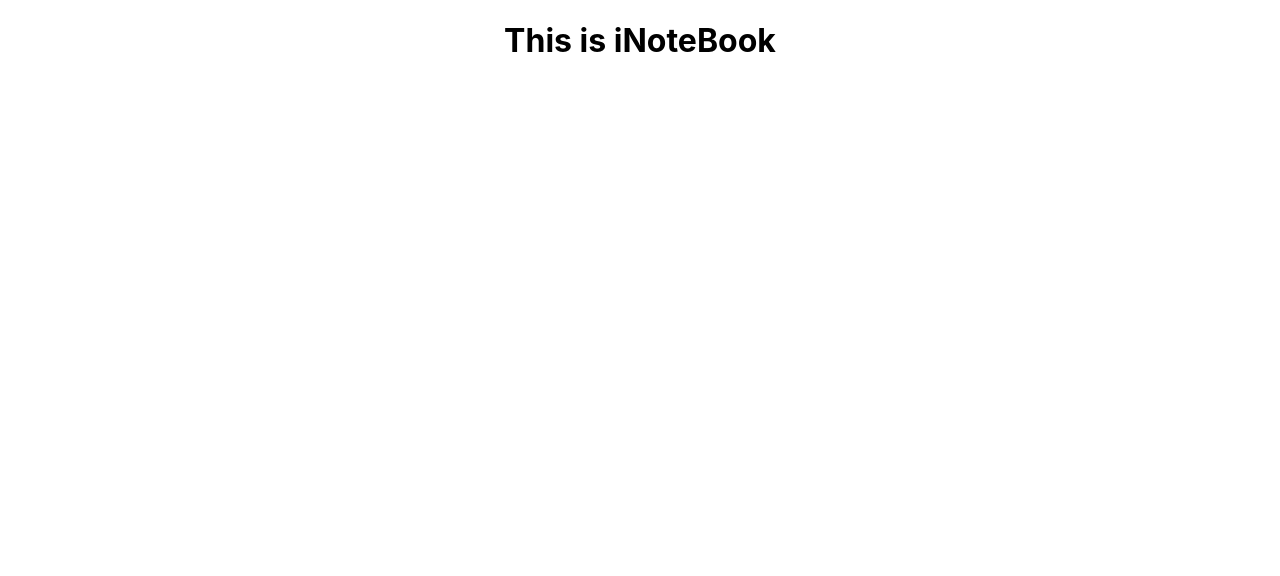
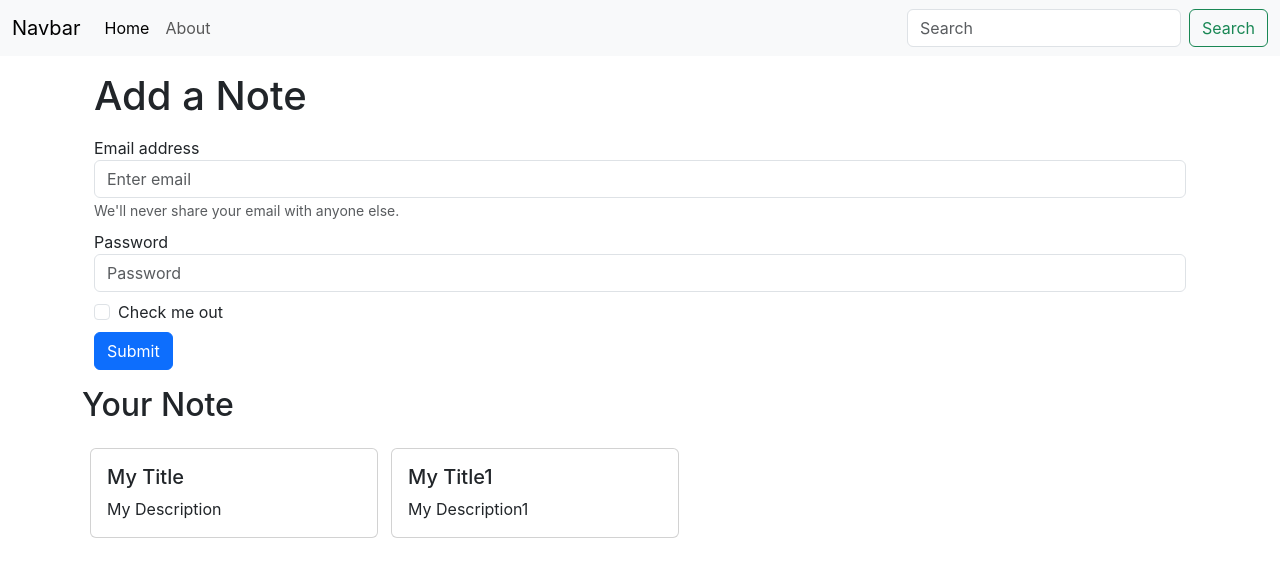
Before and after one commit to Arbaz0674/KeepNote, a React (Create React App) app: page / in a window 1280 px wide. Shown: the top 576 px of the page. Built offline with nearby package versions, Linux system fonts and the light colour scheme; the HTML template or start-up script is replaced by a standard one.

Commit message:
Created a Existing Note Area

```diff
--- a/public/index.html
+++ b/public/index.html
@@ -10,34 +10,22 @@
       content="Web site created using create-react-app"
     />
     <link rel="apple-touch-icon" href="%PUBLIC_URL%/logo192.png" />
-    <!--
-      manifest.json provides metadata used when your web app is installed on a
-      user's mobile device or desktop. See https://developers.google.com/web/fundamentals/web-app-manifest/
-    -->
     <link rel="manifest" href="%PUBLIC_URL%/manifest.json" />
-    <!--
-      Notice the use of %PUBLIC_URL% in the tags above.
-      It will be replaced with the URL of the `public` folder during the build.
-      Only files inside the `public` folder can be referenced from the HTML.
-
-      Unlike "/favicon.ico" or "favicon.ico", "%PUBLIC_URL%/favicon.ico" will
-      work correctly both with client-side routing and a non-root public URL.
-      Learn how to configure a non-root public URL by running `npm run build`.
-    -->
-    <title>React App</title>
+    <link
+      href="https://cdn.jsdelivr.net/npm/bootstrap@5.3.0-alpha3/dist/css/bootstrap.min.css"
+      rel="stylesheet"
+      integrity="sha384-KK94CHFLLe+nY2dmCWGMq91rCGa5gtU4mk92HdvYe+M/SXH301p5ILy+dN9+nJOZ"
+      crossorigin="anonymous"
+    />
+    <title>iNoteBook</title>
   </head>
   <body>
     <noscript>You need to enable JavaScript to run this app.</noscript>
     <div id="root"></div>
-    <!--
-      This HTML file is a template.
-      If you open it directly in the browser, you will see an empty page.
-
-      You can add webfonts, meta tags, or analytics to this file.
-      The build step will place the bundled scripts into the <body> tag.
-
-      To begin the development, run `npm start` or `yarn start`.
-      To create a production bundle, use `npm run build` or `yarn build`.
-    -->
+    <script
+      src="https://cdn.jsdelivr.net/npm/bootstrap@5.3.0-alpha3/dist/js/bootstrap.bundle.min.js"
+      integrity="sha384-ENjdO4Dr2bkBIFxQpeoTz1HIcje39Wm4jDKdf19U8gI4ddQ3GYNS7NTKfAdVQSZe"
+      crossorigin="anonymous"
+    ></script>
   </body>
 </html>
--- a/src/App.js
+++ b/src/App.js
@@ -1,10 +1,25 @@
 import "./App.css";
+import { BrowserRouter as Router, Routes, Route } from "react-router-dom";
+import Navbar from "./components/Navbar";
+import Home from "./components/Home";
+import About from "./components/About";
+import NoteState from "./context/notes/NoteState";
 
 function App() {
   return (
-    <div className="App">
-      <h1>This is iNoteBook</h1>
-    </div>
+    <>
+      <NoteState>
+        <Router>
+          <Navbar />
+          <div className="container">
+            <Routes>
+              <Route exact path="/" element={<Home />}></Route>
+              <Route exact path="/about" element={<About />}></Route>
+            </Routes>
+          </div>
+        </Router>
+      </NoteState>
+    </>
   );
 }
 
--- /dev/null
+++ b/src/components/About.js
@@ -0,0 +1,11 @@
+import React, { useContext } from "react";
+import noteContext from "../context/notes/NoteContext";
+
+export default function About() {
+  const context = useContext(noteContext);
+  return (
+    <div>
+      <h1>This is About {context.name}</h1>
+    </div>
+  );
+}
--- /dev/null
+++ b/src/components/Home.js
@@ -0,0 +1,50 @@
+import React from "react";
+import Notes from "./Notes";
+
+export default function Home() {
+  return (
+    <div>
+      <div className="container my-3">
+        <h1>Add a Note</h1>
+        <form className="my-3">
+          <div className="form-group my-2">
+            <label htmlFor="exampleInputEmail1">Email address</label>
+            <input
+              type="email"
+              className="form-control"
+              id="exampleInputEmail1"
+              aria-describedby="emailHelp"
+              placeholder="Enter email"
+            />
+            <small id="emailHelp" className="form-text text-muted">
+              We'll never share your email with anyone else.
+            </small>
+          </div>
+          <div className="form-group my-2">
+            <label htmlFor="exampleInputPassword1">Password</label>
+            <input
+              type="password"
+              className="form-control"
+              id="exampleInputPassword1"
+              placeholder="Password"
+            />
+          </div>
+          <div className="form-group form-check my-2">
+            <input
+              type="checkbox"
+              className="form-check-input"
+              id="exampleCheck1"
+            />
+            <label className="form-check-label" htmlFor="exampleCheck1">
+              Check me out
+            </label>
+          </div>
+          <button type="submit" className="btn btn-primary">
+            Submit
+          </button>
+        </form>
+      </div>
+      <Notes></Notes>
+    </div>
+  );
+}
--- /dev/null
+++ b/src/components/Navbar.js
@@ -0,0 +1,64 @@
+import React, { useEffect } from "react";
+import { Link, useLocation } from "react-router-dom";
+export default function Navbar() {
+  let location = useLocation();
+  useEffect(() => {
+    console.log(location.pathname);
+  }, [location]);
+  return (
+    <nav className="navbar navbar-expand-lg bg-body-tertiary">
+      <div className="container-fluid">
+        <Link className="navbar-brand" to="/">
+          Navbar
+        </Link>
+        <button
+          className="navbar-toggler"
+          type="button"
+          data-bs-toggle="collapse"
+          data-bs-target="#navbarSupportedContent"
+          aria-controls="navbarSupportedContent"
+          aria-expanded="false"
+          aria-label="Toggle navigation"
+        >
+          <span className="navbar-toggler-icon"></span>
+        </button>
+        <div className="collapse navbar-collapse" id="navbarSupportedContent">
+          <ul className="navbar-nav me-auto mb-2 mb-lg-0">
+            <li className="nav-item">
+              <Link
+                className={`nav-link ${
+                  location.pathname === "/" ? "active" : ""
+                }`}
+                aria-current="page"
+                to="/"
+              >
+                Home
+              </Link>
+            </li>
+            <li className="nav-item">
+              <Link
+                className={`nav-link ${
+                  location.pathname === "/about" ? "active" : ""
+                }`}
+                to="/about"
+              >
+                About
+              </Link>
+            </li>
+          </ul>
+          <form className="d-flex" role="search">
+            <input
+              className="form-control me-2"
+              type="search"
+              placeholder="Search"
+              aria-label="Search"
+            />
+            <button className="btn btn-outline-success" type="submit">
+              Search
+            </button>
+          </form>
+        </div>
+      </div>
+    </nav>
+  );
+}
--- /dev/null
+++ b/src/components/NoteItem.js
@@ -0,0 +1,15 @@
+import React from "react";
+
+export default function NoteItem(props) {
+  const { note } = props;
+  return (
+    <div className="col-md-3 mx-2">
+      <div className="card my-3" style={{ width: "18rem" }}>
+        <div className="card-body">
+          <h5 className="card-title">{note.title}</h5>
+          <p className="card-text">{note.description}</p>
+        </div>
+      </div>
+    </div>
+  );
+}
--- /dev/null
+++ b/src/components/Notes.js
@@ -0,0 +1,16 @@
+import React, { useContext } from "react";
+import noteContext from "./../context/notes/NoteContext";
+import NoteItem from "./NoteItem";
+
+export default function Notes() {
+  const context = useContext(noteContext);
+  const { notes, setNotes } = context;
+  return (
+    <div className="row my-3">
+      <h2>Your Note</h2>
+      {notes.map((note) => {
+        return <NoteItem note={note} key={note.title} />;
+      })}
+    </div>
+  );
+}
--- /dev/null
+++ b/src/context/notes/NoteContext.js
@@ -0,0 +1,5 @@
+import { createContext } from "react";
+
+const noteContext = createContext();
+
+export default noteContext;
--- /dev/null
+++ b/src/context/notes/NoteState.js
@@ -0,0 +1,34 @@
+import NoteContext from "./NoteContext";
+import { useState } from "react";
+
+const NoteState = (props) => {
+  const notesInitial = [
+    {
+      _id: "64652734e51ed606d44051d7",
+      user: "64568064770a8d856425a85b",
+      title: "My Title",
+      description: "My Description",
+      tag: "My Tags",
+      date: "2023-05-17T19:12:52.781Z",
+      __v: 0,
+    },
+    {
+      _id: "6465274de51ed606d44051d9",
+      user: "64568064770a8d856425a85b",
+      title: "My Title1",
+      description: "My Description1",
+      tag: "My Tags1",
+      date: "2023-05-17T19:13:17.647Z",
+      __v: 0,
+    },
+  ];
+  const [notes, setNote] = useState(notesInitial);
+
+  return (
+    <NoteContext.Provider value={{ notes, setNote }}>
+      {props.children}
+    </NoteContext.Provider>
+  );
+};
+
+export default NoteState;
```
